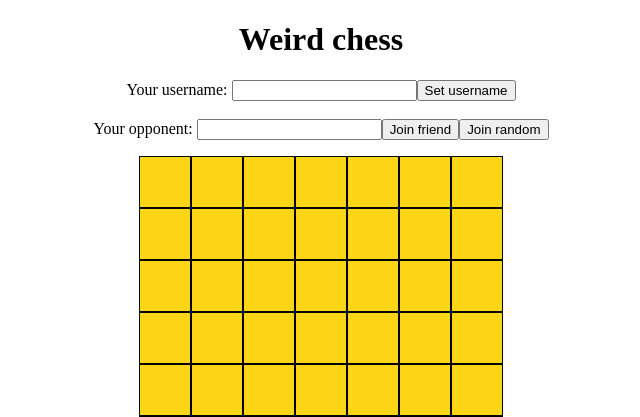
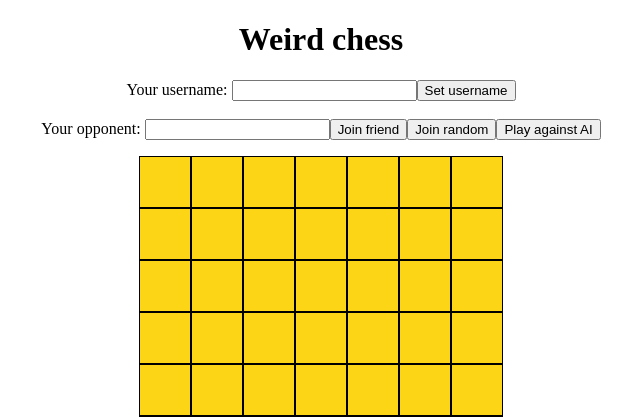
Before and after one commit to DavidDobrovolny/weirdChess, a Flask app: page /game in a window 1280 px wide. Shown: the top 417 px of the page, without its empty margins (319-959 px from the left). Run offline with Flask 2, Linux system fonts and the light colour scheme; some libraries are stand-ins or nearby versions.

Commit message:
enabled ai play, again

```diff
--- a/templates/game.html
+++ b/templates/game.html
@@ -316,7 +316,7 @@ $(document).ready(function() {
 
 Your username: <span id="nick"></span> <input id="nickInput" type="text"/><button id="nickButton">Set username</button> <br><br>
 
-Your opponent: <input type="text" id="friend"><button id="friendJoin">Join friend</button><button id="lobbyJoin">Join random</button><!--<button id="aiJoin">Play against AI</button>--> <br><br>
+Your opponent: <input type="text" id="friend"><button id="friendJoin">Join friend</button><button id="lobbyJoin">Join random</button><button id="aiJoin">Play against AI</button> <br><br>
 
 <script type="text/javascript">
 
```
